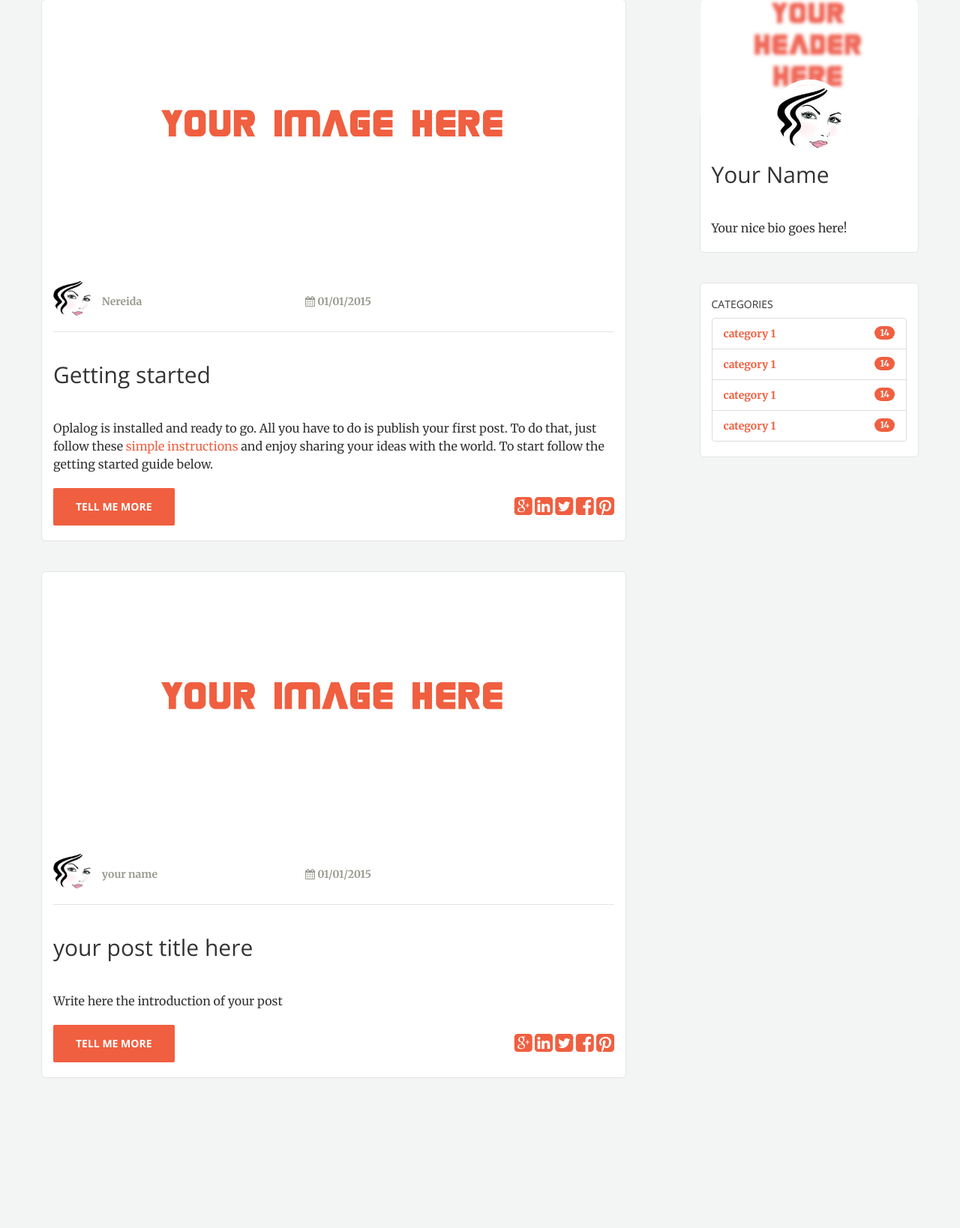
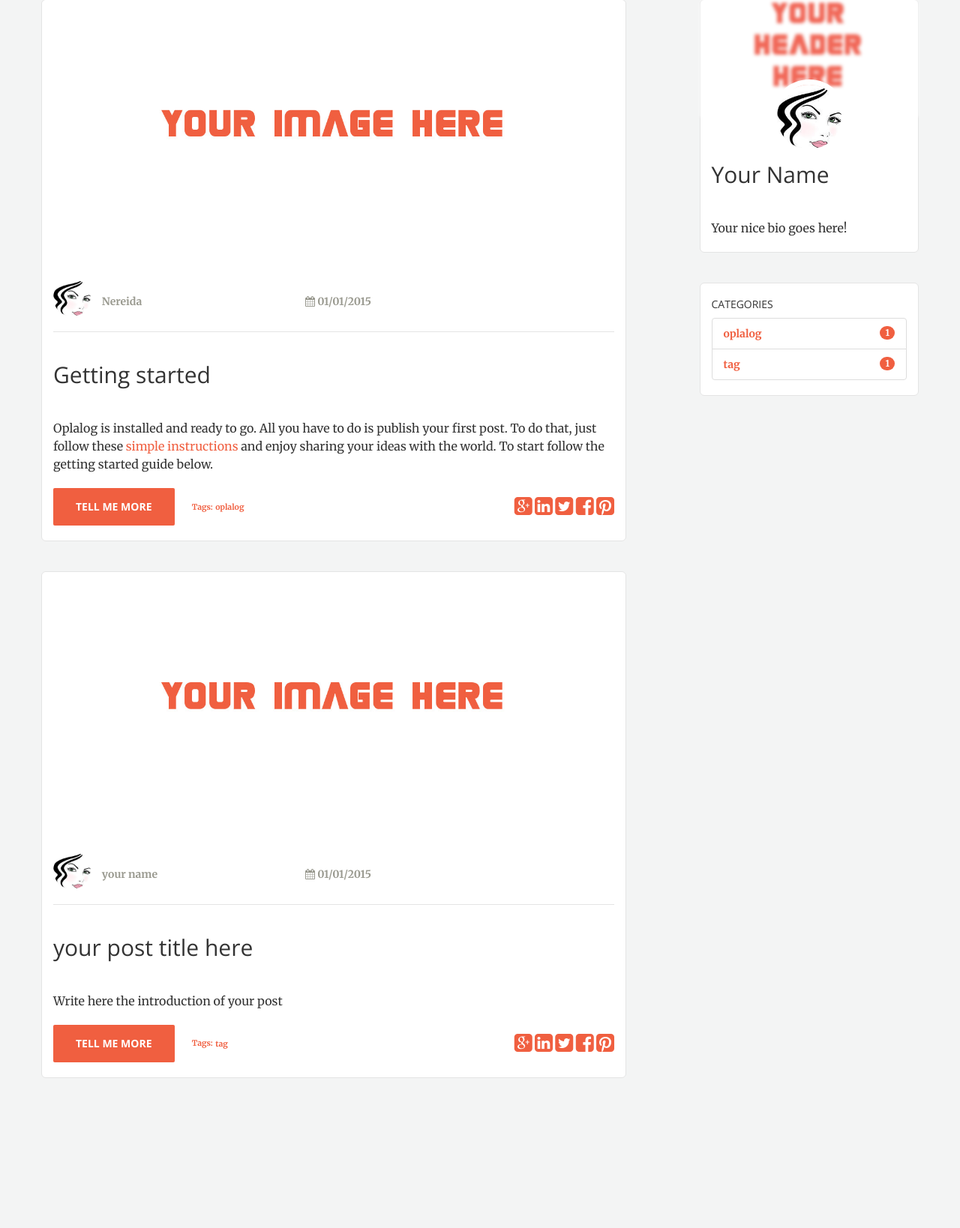
Before and after one commit to nereidahoxhaj/oplalog, a PHP site: page / in a window 1280 px wide. Shown: the part 101-1739 px from the top of the page at 75% size. Run offline with PHP 8.4, Linux system fonts and the light colour scheme; style sheets or scripts are compiled from the project's sources.

Commit message:
implemented tags

```diff
--- a/blog/blog-config/post/get-started.txt
+++ b/blog/blog-config/post/get-started.txt
@@ -2,6 +2,7 @@
 - Nereida
 - nereidahoxhaj
 - 01/01/2015
+- oplalog
 
 Oplalog is installed and ready to go. All you have to do is publish your first post. To do that, just follow these [simple instructions](https://github.com/nereidahoxhaj/oplalog/blob/master/README.md) and enjoy sharing your ideas with the world. To start follow the getting started guide below.
 
--- a/blog/blog-config/post/template.txt
+++ b/blog/blog-config/post/template.txt
@@ -2,6 +2,7 @@
 - your name
 - your twitter name
 - 01/01/2015
+- tag
 
 Write here the introduction of your post
 
--- a/blog/categories.php
+++ /dev/null
@@ -1,9 +0,0 @@
-				<div class="col-lg-3 col-lg-offset-1 post spacer-40">
-					<h5 class="section-heading padding-top-20">CATEGORIES</h5>
-					<ul class="list-group">
-						<li class="list-group-item"><span class="badge">14</span><a href="#">category 1</a></li>
-						<li class="list-group-item"><span class="badge">14</span><a href="#">category 1</a></li>
-						<li class="list-group-item"><span class="badge">14</span><a href="#">category 1</a></li>
-						<li class="list-group-item"><span class="badge">14</span><a href="#">category 1</a></li>
-					</ul>
-				</div>
--- a/blog/css/oplalog.css
+++ b/blog/css/oplalog.css
@@ -92,3 +92,14 @@ font-weight: bold;
 .border {
 	border: 1px solid red !important;
 }
+
+.tag {
+	color: #f05f40;
+	display: inline;
+	font-size: 75%;
+	font-weight: 700;
+	line-height: 1;
+	text-align: center;
+	white-space: nowrap;
+	vertical-align: baseline;
+}
--- a/blog/index.php
+++ b/blog/index.php
@@ -11,6 +11,14 @@ include('src/Header.php');
 $blog = new Blog;
 $bio = $blog->getBio();
 $header = $blog->getHeader();
+
+if(empty($_GET["tag"])) {
+	$posts = $blog->getPosts();
+} else {
+	$p = new Post;
+	$posts = $p->getPostsByTag($_GET["tag"]);
+}
+//var_dump($p);
 
 $actual_link = "http://$_SERVER[HTTP_HOST]$_SERVER[REQUEST_URI]";
 ?>
@@ -60,7 +68,7 @@ $actual_link = "http://$_SERVER[HTTP_HOST]$_SERVER[REQUEST_URI]";
         <div class="container">
             <div class="row">
                 <div class="col-lg-8 " >
-	                <?php foreach($blog->getPosts() as $post) { ?>
+	                <?php foreach($posts as $post) { ?>
 						<div class="row post" role="post" >
 							<div class="col-lg-12  no-padding" >
 								<img src="<?php echo $post['post_image']  ?>" class="img-responsive post-image" alt="">
@@ -92,6 +100,17 @@ $actual_link = "http://$_SERVER[HTTP_HOST]$_SERVER[REQUEST_URI]";
 									<div class="row">
 										<div class="col-lg-6 " >
 											<a href="RenderPost.php?goto=<?php echo $post['fname']  ?>" class="btn btn-primary btn-xl page-scroll">Tell me more</a>
+											<span class="tag padding-left-20">Tags:</span>
+											<?php foreach($post['post_tags'] as $tag) {
+													if(!empty($tag)) {?>
+														<span class="tag"><?php echo $tag  ?></span>
+											<?php
+													}
+												}
+
+
+												?>
+
 										</div>
 										<div class="col-lg-6 spacer-10 text-right" >
 											<a href="https://plus.google.com/share?url=<?php echo $actual_link.'RenderPost.php?goto='.$post['fname']?>"><i class="fa fa-google-plus-square fa-2x"></i></a>
@@ -113,7 +132,7 @@ $actual_link = "http://$_SERVER[HTTP_HOST]$_SERVER[REQUEST_URI]";
 
 				<?php include 'bio.php';?>
 
-				<?php include 'categories.php';?>
+				<?php include 'tags.php';?>
             </div>
         </div>
     </section>
--- a/blog/less/oplalog.less
+++ b/blog/less/oplalog.less
@@ -13,6 +13,9 @@ body{
 .padding-top-40 {  padding-top: 40px; }
 .padding-top-20 {  padding-top: 20px; }
 
+.padding-left-60 {  padding-left: 60px; }
+.padding-left-40 {  padding-left: 40px; }
+.padding-left-20 {  padding-left: 20px; }
 
 .post-image {
 	border-top-right-radius: 6px;
@@ -92,3 +95,14 @@ body{
 .border {
 	border: 1px solid red !important;
 }
+
+.tag {
+	color: @theme-primary;
+	display: inline;
+	font-size: 75%;
+	font-weight: 700;
+	line-height: 1;
+	text-align: center;
+	white-space: nowrap;
+	vertical-align: baseline;
+}
--- a/blog/src/Blog.php
+++ b/blog/src/Blog.php
@@ -4,7 +4,7 @@ class Blog{
 	private $bio;
 	private $header;
 	private $posts;
-	private $categories;
+	private $tags;
 
 	public function __get($property) {
 		if (property_exists($this, $property)) {
@@ -35,7 +35,21 @@ class Blog{
 	public function getHeader() {
 		$header = new Header;
 		return $header->getHeader();
+	}
 
+	public function getTags() {
+		if (empty($this->posts)) {
+			$post = new Post;
+			$this->posts = $post->getAllPosts();
+		}
+		foreach($this->posts as $p) {
+			foreach ($p['post_tags'] as $tag) {
+				$tagsArray[] = trim($tag);
+			}
+		}
+
+		$this->tags = array_count_values($tagsArray);
+		return $this->tags;
 	}
 }
 
--- a/blog/src/Post.php
+++ b/blog/src/Post.php
@@ -21,6 +21,7 @@ class Post {
 	private $intro;
 	private $content;
 	private $comments;
+	private $tags;
 
 	public function __get($property) {
 		if (property_exists($this, $property)) {
@@ -98,8 +99,10 @@ class Post {
 				// Define the published date.
 				$this->date = str_replace('-', '', $fcontents[3]);
 
+				$this->tags = explode(",", str_replace('-', '', $fcontents[4]));;
+
 				// Define the post intro.
-				$this->intro = Markdown($fcontents[5]);
+				$this->intro = Markdown($fcontents[6]);
 
 				// Define the post content
 				$this->content = Markdown(join('', array_slice($fcontents, 6, filesize($filePath) -1)));
@@ -130,7 +133,7 @@ class Post {
 					$post = $this->getPostByName($entry);
 
 					$files[] = array('fname' => $entry,'post_image' => $post->image, 'post_title' => $post->title, 'post_author' => $post->authorName, 'post_author_twitter' => $post->authorTwitter,
-							'post_date' => $post->date, 'post_intro' => $post->intro, 'post_content' => $post->content);
+							'post_date' => $post->date, 'post_tags' => $post->tags, 'post_intro' => $post->intro, 'post_content' => $post->content);
 
 					$date = new DateTime($post->date, new DateTimeZone('UTC'));
 					$post_dates[] = date_format($date, 'Ydm');
@@ -149,6 +152,21 @@ class Post {
 		}
 	}
 
+	function getPostsByTag($tag) {
+		$files = array();
+
+		$posts = $this->getAllPosts();
+		foreach ($posts as $post) {
+			foreach ($post['post_tags'] as $key=>$value) {
+
+				if(strcasecmp($tag, trim($value)) == 0) {
+					$files[] = $post;
+				}
+			}
+		}
+
+		return $files;
+	}
 
 }
 
--- /dev/null
+++ b/blog/tags.php
@@ -0,0 +1,13 @@
+<div class="col-lg-3 col-lg-offset-1 post spacer-40">
+	<h5 class="section-heading padding-top-20">CATEGORIES</h5>
+	<ul class="list-group">
+		<?php foreach($blog->getTags() as $key => $value) {
+			if(!empty($value))
+			{
+			?>
+				<li class="list-group-item"><span class="badge"><?php echo $value; ?></span><a href="<?php echo $header->blogURL."index.php?tag=".$key?>"><?php echo $key; ?></a></li>
+		<?php }
+		}
+		?>
+	</ul>
+</div>
```
Also changed, not shown: blog/RenderPost.php (+8 -1 lines).
